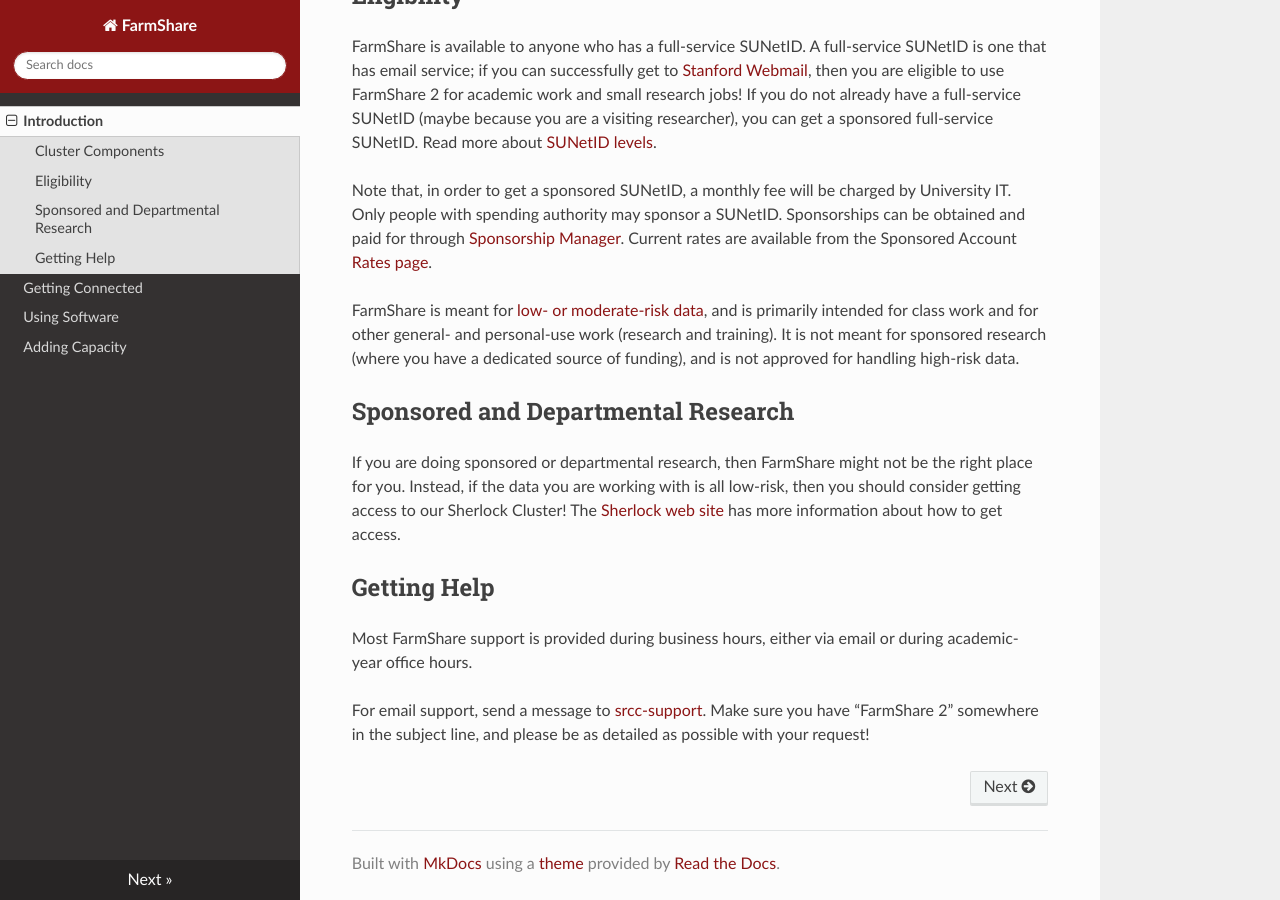
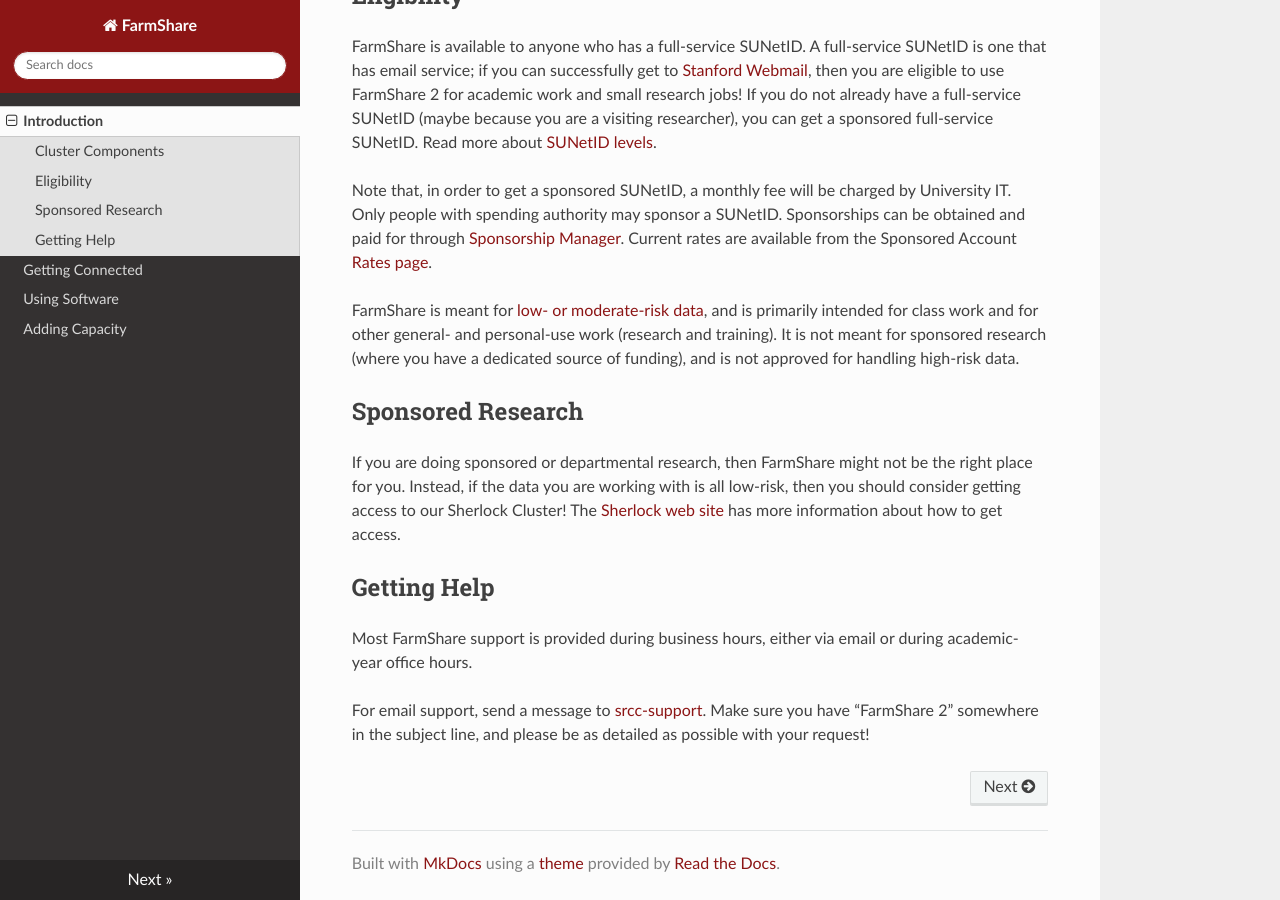
Before and after one commit to stanford-rc/farmshare-docs, an MkDocs documentation site: the page built from docs/index.md, in a window 1280 px wide and 900 px high, scrolled down 837 px. Built offline with MkDocs 1.6.1, drawn with Linux system fonts in a browser that asks for light colours; nearby versions of some CDN libraries.

Commit message:
Update index.md

```diff
--- a/docs/index.md
+++ b/docs/index.md
@@ -26,7 +26,7 @@
 
 FarmShare is meant for [low- or moderate-risk data](https://uit.stanford.edu/guide/riskclassifications), and is primarily intended for class work and for other general- and personal-use work (research and training). It is not meant for sponsored research (where you have a dedicated source of funding), and is not approved for handling high-risk data.
 
-## Sponsored and Departmental Research
+## Sponsored Research
 
 If you are doing sponsored or departmental research, then FarmShare might not be the right place for you. Instead, if the data you are working with is all low-risk, then you should consider getting access to our Sherlock Cluster! The [Sherlock web site](https://www.sherlock.stanford.edu/docs/getting-started/#how-to-request-an-account) has more information about how to get access.
 
```
